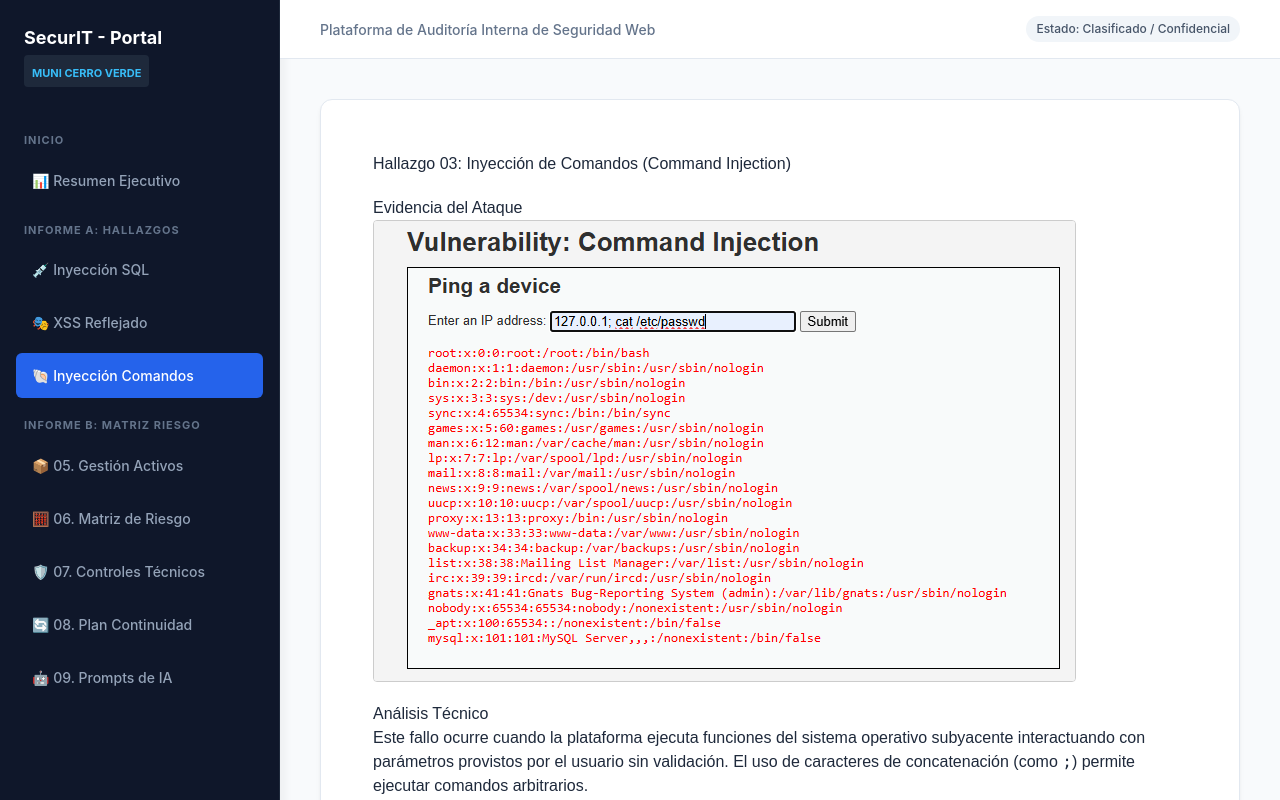
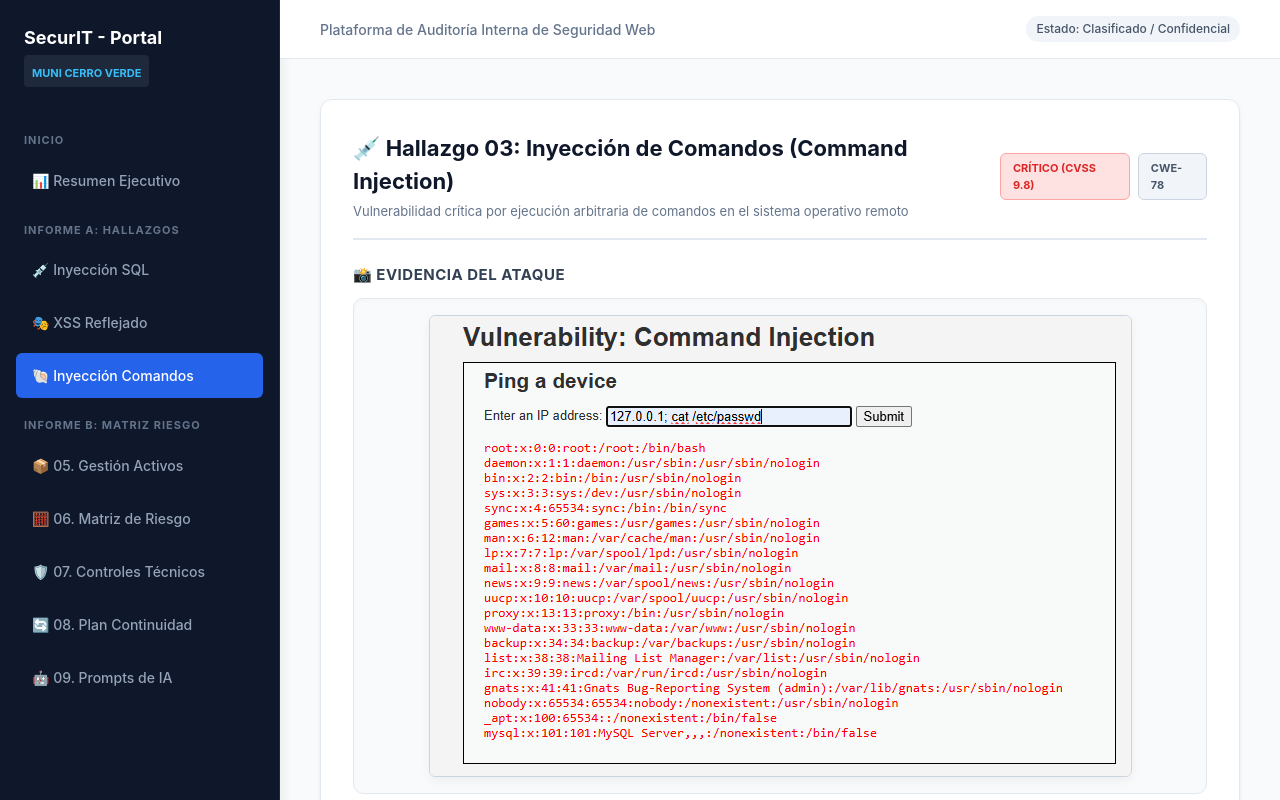
Before and after one commit to camilo15-cpu/auditoria_covcam, a React (Vite) app: page / in a window 1280 px wide. Both pictures are taken after a click on the button "🐚 Inyección Comandos". Shown: the top 800 px of the page. Built offline with nearby package versions, Linux system fonts and the light colour scheme.

Commit message:
Completado modulo de Inyeccion de Comandos con diseño formal de ciberseguridad

```diff
--- a/src/components/Comandos.jsx
+++ b/src/components/Comandos.jsx
@@ -2,31 +2,132 @@ import React from 'react';
 
 export default function Comandos() {
   return (
-    <div style={{ padding: '20px', fontFamily: 'Arial, sans-serif' }}>
-      <h2>Hallazgo 03: Inyección de Comandos (Command Injection)</h2>
-      <div style={{ margin: '20px 0' }}>
-        <h3>Evidencia del Ataque</h3>
-        <img
-          src="/img/comandos_covcam.png"
-          alt="Inyección de Comandos"
-          style={{ maxWidth: '100%', border: '1px solid #ccc', borderRadius: '4px' }}
-        />
+    <div style={{ fontFamily: '"Inter", "Segoe UI", Arial, sans-serif', color: '#1e293b' }}>
+
+      {/* Encabezado del Hallazgo */}
+      <div style={{
+        display: 'flex',
+        justifyContent: 'space-between',
+        alignItems: 'center',
+        borderBottom: '2px solid #e2e8f0',
+        paddingBottom: '16px',
+        marginBottom: '24px'
+      }}>
+        <div>
+          <h2 style={{ fontSize: '22px', fontWeight: '700', color: '#0f172a', margin: 0 }}>
+            💉 Hallazgo 03: Inyección de Comandos (Command Injection)
+          </h2>
+          <p style={{ fontSize: '13px', color: '#64748b', margin: '4px 0 0 0' }}>
+            Vulnerabilidad crítica por ejecución arbitraria de comandos en el sistema operativo remoto
+          </p>
+        </div>
+
+        {/* Badges de Estado */}
+        <div style={{ display: 'flex', gap: '8px' }}>
+          <span style={{ backgroundColor: '#fee2e2', color: '#dc2626', fontSize: '11px', fontWeight: 'bold', padding: '6px 12px', borderRadius: '6px', border: '1px solid #fca5a5' }}>
+            CRÍTICO (CVSS 9.8)
+          </span>
+          <span style={{ backgroundColor: '#f1f5f9', color: '#475569', fontSize: '11px', fontWeight: 'bold', padding: '6px 12px', borderRadius: '6px', border: '1px solid #cbd5e1' }}>
+            CWE-78
+          </span>
+        </div>
       </div>
-      <h3>Análisis Técnico</h3>
-      <p>
-        Este fallo ocurre cuando la plataforma ejecuta funciones del sistema operativo subyacente interactuando con
-        parámetros provistos por el usuario sin validación. El uso de caracteres de concatenación (como <code>;</code>)
-        permite ejecutar comandos arbitrarios.
-      </p>
-      <h3>Impacto en la Municipalidad de Cerro Verde</h3>
-      <p>
-        Un atacante puede comprometer el servidor web por completo, lo que permitiría implantar Ransomware para encriptar
-        los sistemas de pago de multas y patentes, deteniendo la operación pública.
-      </p>
-      <blockquote style={{ background: '#f9f9f9', padding: '10px', borderLeft: '5px solid #990000' }}>
-        <strong>Gravedad CVSS 3.1:</strong> 9.8 (Critical) <br />
-        <strong>Vector:</strong> CVSS:3.1/AV:N/AC:L/PR:N/UI:N/S:U/C:H/I:H/A:H
-      </blockquote>
+
+      {/* Sección: Evidencia del Ataque */}
+      <div style={{ marginBottom: '32px' }}>
+        <h3 style={{ fontSize: '15px', fontWeight: '700', color: '#334155', marginBottom: '12px', textTransform: 'uppercase', letterSpacing: '0.5px' }}>
+          📸 Evidencia del Ataque
+        </h3>
+
+        {/* Contenedor estético para la imagen */}
+        <div style={{
+          backgroundColor: '#f8fafc',
+          border: '1px solid #e2e8f0',
+          borderRadius: '10px',
+          padding: '16px',
+          boxShadow: 'inset 0 2px 4px rgba(0,0,0,0.02)',
+          display: 'flex',
+          justifyContent: 'center'
+        }}>
+          {/* Ruta mapeada directamente a la carpeta publica */}
+          <img
+            src="/img/comandos_covcam.png"
+            alt="Evidencia Inyección de Comandos en DVWA"
+            style={{
+              maxWidth: '100%',
+              height: 'auto',
+              borderRadius: '6px',
+              border: '1px solid #cbd5e1',
+              boxShadow: '0 4px 12px rgba(0,0,0,0.05)'
+            }}
+          />
+        </div>
+      </div>
+
+      {/* Grid de Análisis e Impacto */}
+      <div style={{ display: 'flex', flexDirection: 'column', gap: '24px', marginBottom: '32px' }}>
+
+        {/* Bloque Análisis Técnico */}
+        <div style={{ borderLeft: '4px solid #2563eb', paddingLeft: '16px' }}>
+          <h4 style={{ fontSize: '14px', fontWeight: '700', color: '#1e3a8a', margin: '0 0 8px 0', textTransform: 'uppercase', letterSpacing: '0.5px' }}>
+            🔬 Análisis Técnico
+          </h4>
+          <p style={{ fontSize: '14px', lineHeight: '1.6', color: '#334155', margin: 0, textAlign: 'justify' }}>
+            La aplicación web permite ingresar una dirección IP para ejecutar una función de diagnóstico de red (Ping).
+            Sin embargo, debido a la falta de validación de caracteres especiales y operadores de concatenación
+            (como <code>;</code> o <code>&&</code>), un atacante puede adjuntar comandos adicionales que el servidor
+            ejecuta con los privilegios del servicio web, logrando visualizar el archivo confidencial <code>/etc/passwd</code>.
+          </p>
+        </div>
+
+        {/* Bloque Impacto */}
+        <div style={{ borderLeft: '4px solid #b91c1c', paddingLeft: '16px' }}>
+          <h4 style={{ fontSize: '14px', fontWeight: '700', color: '#7f1d1d', margin: '0 0 8px 0', textTransform: 'uppercase', letterSpacing: '0.5px' }}>
+            ⚠️ Impacto en la Municipalidad de Cerro Verde
+          </h4>
+          <p style={{ fontSize: '14px', lineHeight: '1.6', color: '#334155', margin: 0, textAlign: 'justify' }}>
+            Este fallo otorga control total inmediato sobre la infraestructura tecnológica del municipio. Un atacante
+            externo podría listar directorios del sistema, alterar configuraciones del backend, descargar herramientas
+            maliciosas e instalar puertas traseras (Backdoors) o shells interactivas para comprometer de forma permanente
+            e irreversible la red interna corporativa.
+          </p>
+        </div>
+
+      </div>
+
+      {/* Bloque Profesional de Métrica CVSS 3.1 */}
+      <div style={{
+        backgroundColor: '#fef2f2',
+        border: '1px solid #fee2e2',
+        borderLeft: '4px solid #ef4444',
+        borderRadius: '8px',
+        padding: '16px 20px'
+      }}>
+        <div style={{ display: 'flex', alignItems: 'center', gap: '10px', marginBottom: '6px' }}>
+          <span style={{ fontSize: '14px', fontWeight: '700', color: '#991b1b' }}>
+            Métrica del Vector Base (CVSS v3.1)
+          </span>
+        </div>
+        <div style={{ display: 'flex', flexDirection: 'column', gap: '4px' }}>
+          <div style={{ fontSize: '14px', color: '#7f1d1d' }}>
+            <strong>Gravedad:</strong> <span style={{ fontWeight: '700' }}>9.8 (Critical)</span>
+          </div>
+          <div style={{
+            fontFamily: 'monospace',
+            fontSize: '12px',
+            backgroundColor: '#ffffff',
+            padding: '6px 10px',
+            borderRadius: '4px',
+            border: '1px solid #fca5a5',
+            color: '#b91c1c',
+            marginTop: '4px',
+            overflowX: 'auto'
+          }}>
+            CVSS:3.1/AV:N/AC:L/PR:N/UI:N/S:U/C:H/I:H/A:H
+          </div>
+        </div>
+      </div>
+
     </div>
   );
 }
```
